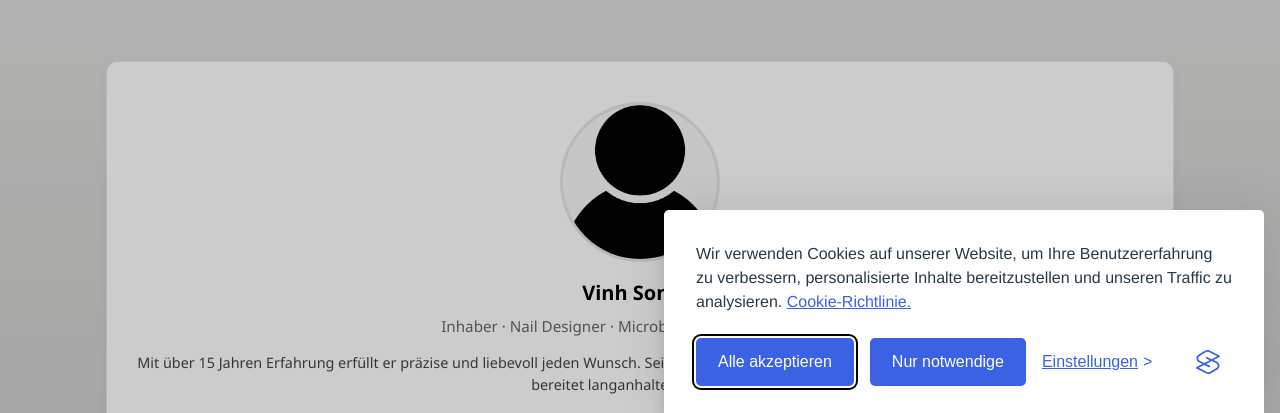
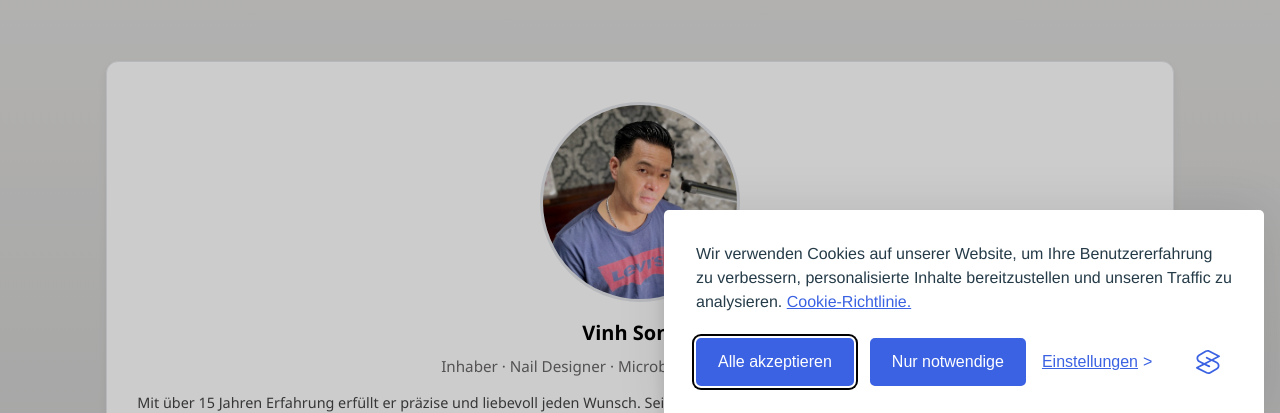
Before and after one commit to d-eversmann/juliaNailsDuesseldorf, a website: page Team.html in a window 1280 px wide. Shown: the part 366-779 px from the top of the page. Drawn offline with Linux system fonts and the light colour scheme.

Commit message:
Artist Foto hinzugefügt

```diff
--- a/Team.html
+++ b/Team.html
@@ -22,7 +22,9 @@
         <!-- Team-Karte 1 -->
         <article class="team-card">
             <figure class="team-media">
-                <img src="images/fullsize/generic-person-icon-profile_full.png" alt="Vinh Son Le – Inhaber, Nail Designer, Microblading &amp; Wimpern Artist">
+                <img src="images/fullsize/personal_foto_full.jpg" alt="Vinh Son Le – Inhaber, Nail Designer, Microblading &amp; Wimpern Artist">
+<!--                <img src="images/fullsize/personal_foto01_full.jpg" alt="Vinh Son Le – Inhaber, Nail Designer, Microblading &amp; Wimpern Artist">-->
+<!--                <img src="images/fullsize/generic-person-icon-profile_full.png" alt="Vinh Son Le – Inhaber, Nail Designer, Microblading &amp; Wimpern Artist">-->
                 <figcaption class="visually-hidden">Vinh Son Le – Inhaber, Nail Designer, Microblading &amp; Wimpern Artist</figcaption>
             </figure>
             <div class="team-content">
--- a/css/style.css
+++ b/css/style.css
@@ -449,8 +449,8 @@ body.rechtliche-seite main {
 }
 
 .team-media img {
-    width: 160px;
-    height: 160px;
+    width: 200px;
+    height: 200px;
     border-radius: 50%;
     object-fit: cover;
     border: 3px solid var(--border-color);
```
Also changed, not shown: images/fullsize/personal_foto01_full.jpg (added), images/fullsize/personal_foto_full.jpg (added), images/thumbnails/generic-person-icon-profile_thumb.png (deleted).
